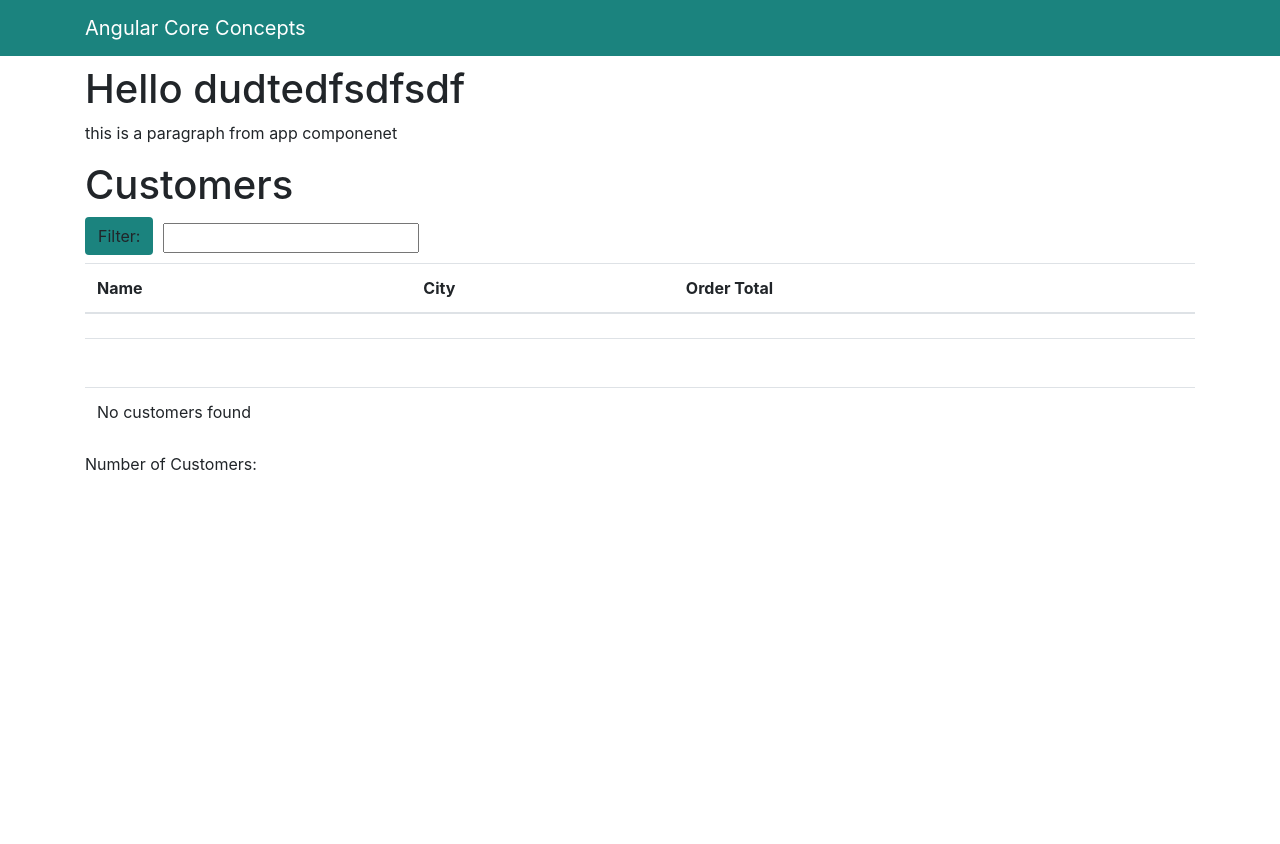
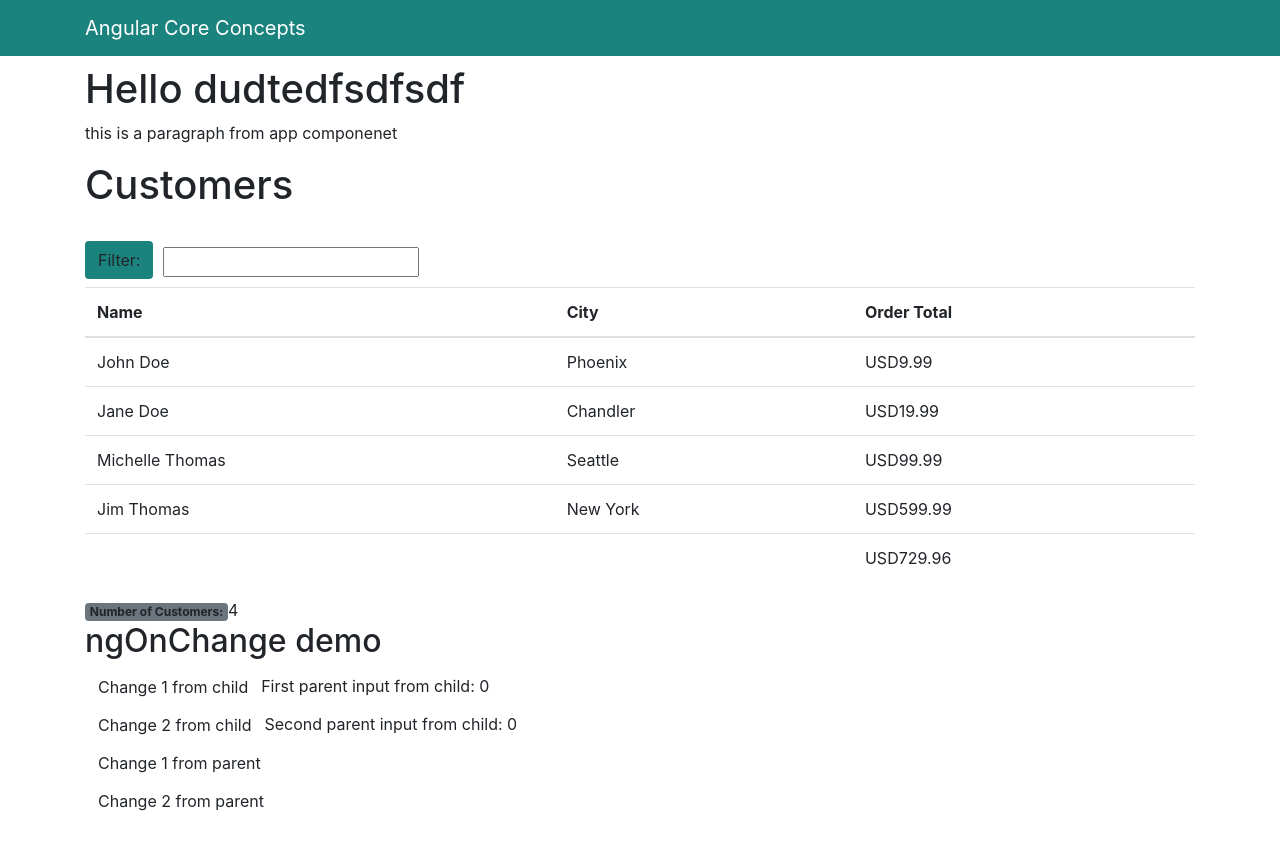
Before and after one commit to dahamv/angular-course, an Angular app in the folder my-app/: page / in a window 1280 px wide. Before the commit the page ends 800 px from the top, so only its background shows below. Built offline with nearby package versions, Linux system fonts and the light colour scheme.

Commit message:
whats done up to now

```diff
--- a/my-app/src/app/app.module.ts
+++ b/my-app/src/app/app.module.ts
@@ -4,6 +4,7 @@ import { AppRoutingModule } from './app-routing.module';
 
 import { CustomersModule } from './customers/customers.module'
 import { AppComponent } from './app.component';
+import { SharedModule } from './shared/shared.module';
 
 @NgModule({
   declarations: [
@@ -13,7 +14,8 @@ import { AppComponent } from './app.component';
     //This module provides directives.
     BrowserModule,
     AppRoutingModule,
-    CustomersModule
+    CustomersModule,
+    SharedModule
   ],
   providers: [],
   //main.ts tells angular to bootstrap the app module.
--- a/my-app/src/app/customers/customers-list/customers-list.component.html
+++ b/my-app/src/app/customers/customers-list/customers-list.component.html
@@ -3,29 +3,35 @@
 <table class="table table-hover">
     <thead>
         <tr>
-            <th>Name</th>
-            <th>City</th>
-            <th>Order Total</th>
+            <th (click)="sort('name')">Name</th>
+            <th (click)="sort('city')">City</th>
+            <th (click)="sort('orderTotal')">Order Total</th>
         </tr>
     </thead>
-    <tr>
+    <tr *ngFor="let cust of filteredCustomers">
         <td>
-            <a>
-
-            </a>
+            <!--See the list of angular pipes: https://angular.io/api?type=pipe -->
+            <!--capitalize is the custom pipe. Its the same as angular pipe titlecase-->
+            <a> {{cust.name | capitalize}} </a>
         </td>
-        <td></td>
-        <td></td>
+        <td>{{cust.city}}</td>
+        <!--can pass parameters into currency pipe-->
+        <td>{{cust.orderTotal | currency:currencyCode:'code' }}</td>
     </tr>
-    <tr>
+    <tr *ngIf="filteredCustomers && filteredCustomers.length">
         <td colspan="2">&nbsp;</td>
-        <td>
-
-        </td>
+        <td>{{customersOrderTotal | currency:currencyCode:'code'}}</td>
     </tr>
-    <tr>
-        <td colspan="4">No customers found</td>
+    <tr *ngIf="!filteredCustomers || !filteredCustomers.length">
+        <td colspan="4"><span class="badge bg-secondary">No customers found</span></td>
     </tr>
 </table>
-Number of Customers:
+<span class="badge bg-secondary">Number of Customers:</span> <span>{{filteredCustomers.length}}</span>
 <br />
+
+<h2>ngOnChange demo</h2>
+<a class="btn" (click)="change1FromChild()">Change 1 from child</a>
+<span>First parent input from child: {{firstParentInput}}</span>
+<br/>
+<a class="btn" (click)="change2FromChild()">Change 2 from child</a>
+<span>Second parent input from child: {{secondParentInput}}</span>
--- a/my-app/src/app/customers/customers-list/customers-list.component.ts
+++ b/my-app/src/app/customers/customers-list/customers-list.component.ts
@@ -1,18 +1,71 @@
-import { Component, OnInit } from '@angular/core';
+import { Component, OnInit, Input, SimpleChanges, OnChanges } from '@angular/core';
+
+import { ICustomer } from 'src/app/shared/interfaces';
 
 @Component({
   selector: 'app-customers-list',
   templateUrl: './customers-list.component.html',
   styleUrls: ['./customers-list.component.scss']
 })
-export class CustomersListComponent implements OnInit {
+export class CustomersListComponent implements OnInit ,  OnChanges{
 
-  filteredCustomers : any[] = [];
-  customersOrderTotal : number;
-  currencyCode : string = 'USD';
-  constructor() { }
+    //To store the original Customer array
+    private _customers: ICustomer[] = [];
+    filteredCustomers : ICustomer[] = [];
+    customersOrderTotal : number;
+    currencyCode : string = 'USD';
+    constructor() { }
 
-  ngOnInit(): void {
-  }
+    ngOnInit(): void { }
 
+    calculateOrders() {
+    this.customersOrderTotal = 0;
+    this.filteredCustomers.forEach((cust: ICustomer) => {
+        this.customersOrderTotal += cust.orderTotal;
+    });
+    }
+
+    sort(prop) {
+    //A sorting service will handle the sorting
+
+    }
+
+    //Without using ngOnChange we can use getters and settes to create an input property 'customers'
+    @Input() get customers(): ICustomer[] {
+        return this._customers;
+    }
+
+    set customers(value: ICustomer[]) {
+        if (value) {
+            this.filteredCustomers = this._customers = value;
+            this.calculateOrders();
+        }
+    }
+
+    //to see how ngOnChange works.
+    @Input() firstParentInput: number;
+    @Input() secondParentInput: number;
+    change1FromChild() {
+    this.firstParentInput -= 1;
+    }
+    change2FromChild() {
+    this.secondParentInput -= 1;
+    }
+    ngOnChanges(changes: SimpleChanges) {
+        for (const propName in changes) {
+            if (changes.hasOwnProperty(propName)) {
+            let change = changes[propName];
+            switch (propName) {
+                case 'firstParentInput': {
+                console.log(`firstParentInput changed to:`, change.currentValue);
+                break;
+                }
+                case 'secondParentInput': {
+                console.log(`secondParentInput changed to:`, change.currentValue);
+                break;
+                }
+            }
+            }
+        }
+    }
 }
--- a/my-app/src/app/customers/customers.component.html
+++ b/my-app/src/app/customers/customers.component.html
@@ -1,2 +1,9 @@
 <h1>{{ title }}</h1>
-<app-customers-list></app-customers-list>
+<br/>
+<app-customers-list [customers]="people" [firstParentInput]="data1" [secondParentInput]="data2" ></app-customers-list>
+
+<br/>
+
+<a class="btn" (click)="change1FromParent()">Change 1 from parent</a>
+<br/>
+<a class="btn" (click)="change2FromParent()">Change 2 from parent</a>
--- a/my-app/src/app/customers/customers.component.ts
+++ b/my-app/src/app/customers/customers.component.ts
@@ -1,4 +1,5 @@
 import { Component, OnInit } from '@angular/core';
+import { ICustomer } from '../shared/interfaces';
 
 @Component({
   selector: 'app-customers',
@@ -8,7 +9,7 @@ import { Component, OnInit } from '@angular/core';
 export class CustomersComponent implements OnInit {
 
   title : string;
-  people : any[];
+  people : ICustomer[];
 
   constructor() { }
 
@@ -22,4 +23,14 @@ export class CustomersComponent implements OnInit {
       ];
   }
 
+  //To see how ngOnChange (in child componenet) works
+  data1 = 0;
+  data2 = 0;
+  change1FromParent(){
+    this.data1 += 1;
+  }
+  change2FromParent(){
+    this.data2 += 1;
+  }
+
 }
--- a/my-app/src/app/customers/customers.module.ts
+++ b/my-app/src/app/customers/customers.module.ts
@@ -4,10 +4,11 @@ import { CommonModule } from '@angular/common';
 import { CustomersComponent } from './customers.component';
 import { CustomersListComponent } from './customers-list/customers-list.component';
 import { FilterTextboxComponent } from './customers-list/filter-textbox/filter-textbox.component'
+import { SharedModule } from '../shared/shared.module';
 
 @NgModule({
   declarations: [ CustomersComponent, CustomersListComponent, FilterTextboxComponent ],
-  imports: [ CommonModule ],
+  imports: [ CommonModule, SharedModule ],
   exports: [ CustomersComponent ],
 })
 export class CustomersModule { }
--- /dev/null
+++ b/my-app/src/app/shared/capitalize.pipe.ts
@@ -0,0 +1,16 @@
+import { Pipe, PipeTransform } from '@angular/core';
+
+@Pipe({
+  name: 'capitalize'
+})
+export class CapitalizePipe implements PipeTransform {
+
+  transform(value: any) {
+    console.log(`transforming: ${value}`);
+        if (value) {
+            return value.charAt(0).toUpperCase() + value.slice(1);
+        }
+        return value;
+    }
+
+}
--- /dev/null
+++ b/my-app/src/app/shared/interfaces.ts
@@ -0,0 +1,18 @@
+export interface ICustomer {
+    id: number;
+    name: string;
+    city: string;
+    orderTotal?: number;
+    customerSince: any;
+}
+
+export interface IOrder {
+    customerId: number;
+    orderItems: IOrderItem[];
+}
+
+export interface IOrderItem {
+    id: number;
+    productName: string;
+    itemCost: number;
+}
```
Also changed, not shown: my-app/src/app/shared/shared.module.ts (added, +14 -0 lines), 1 other file (tests, documents, lock files or other folders).
